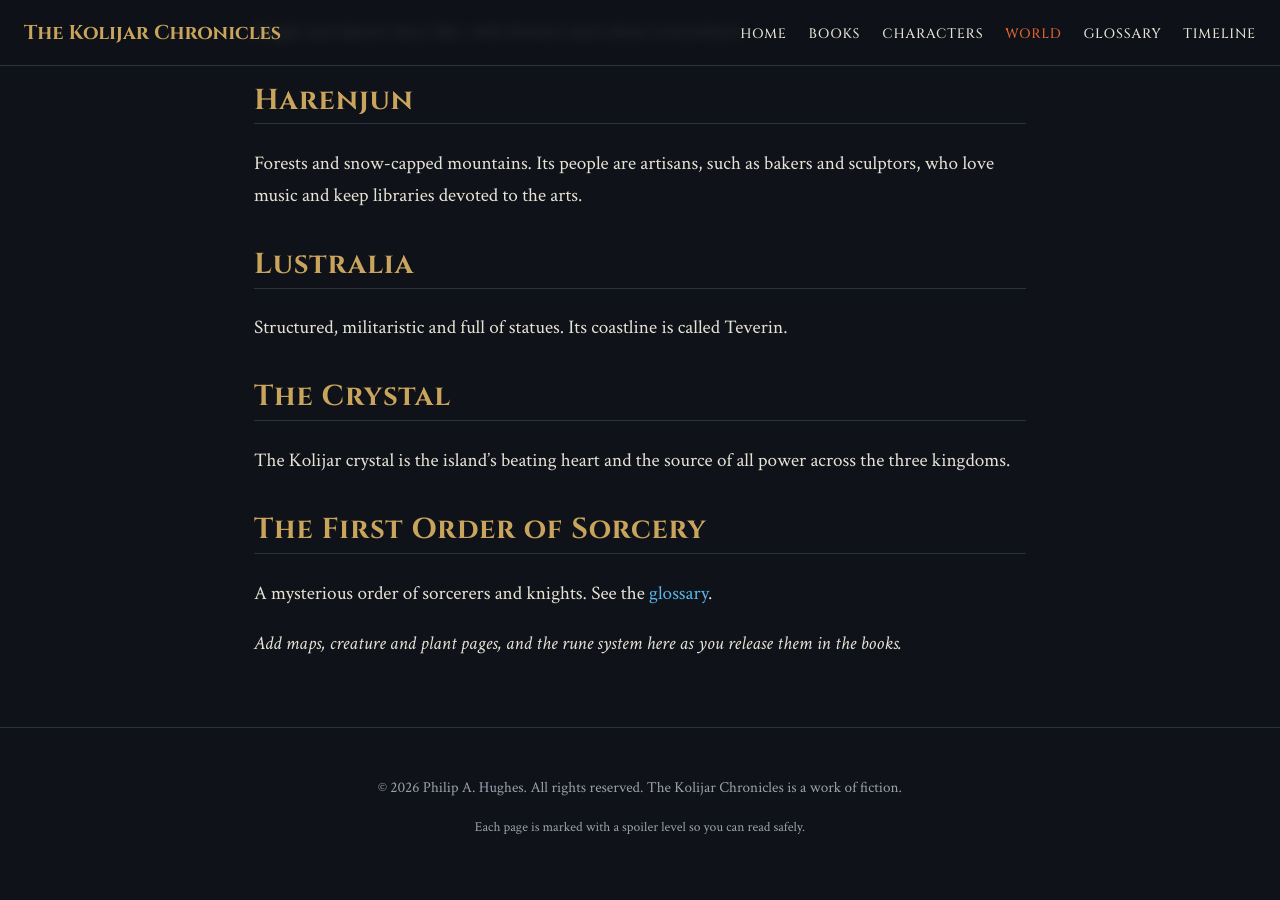
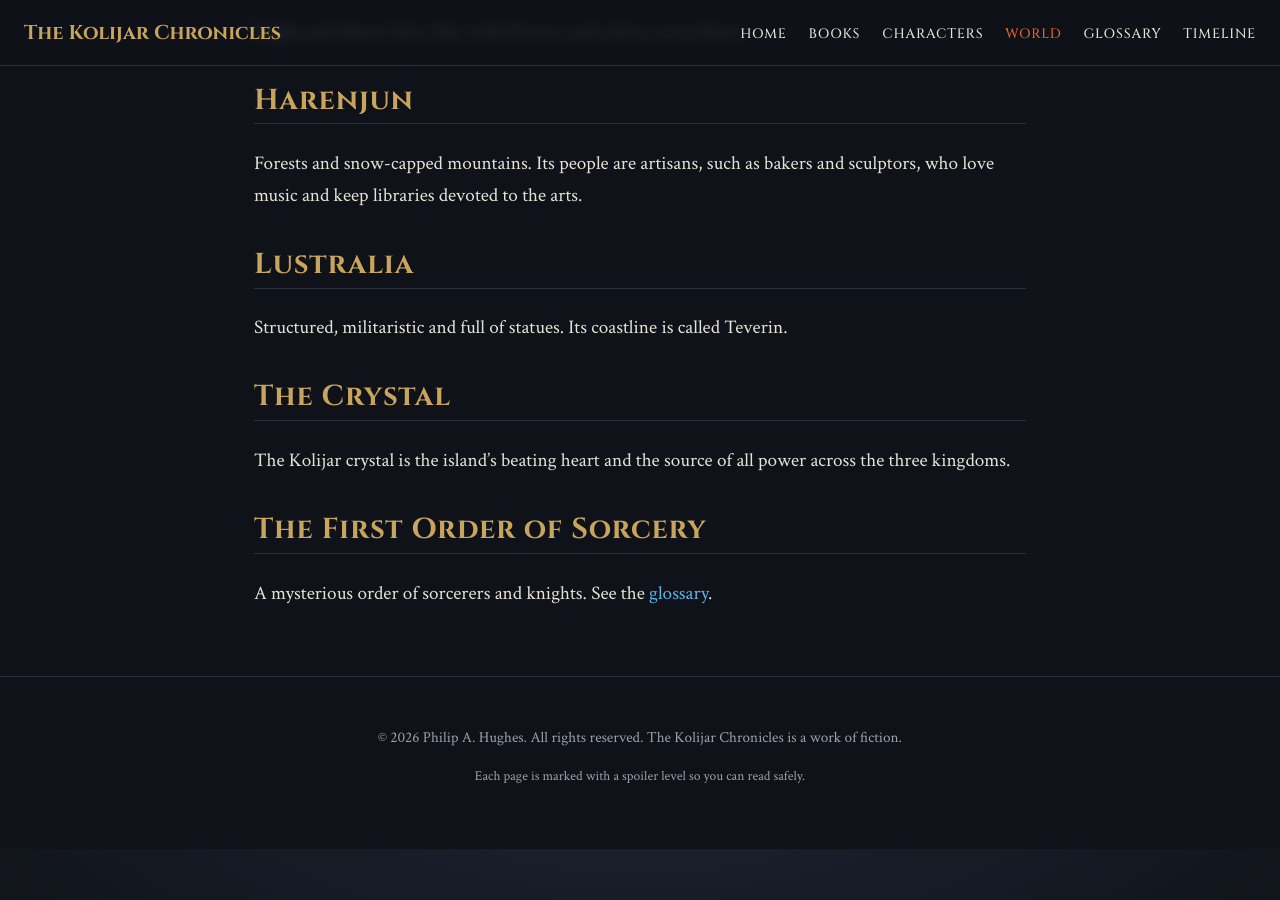
Before and after one commit to philauthor46/Kolijar-Hub, a Jekyll site: the page built from world/index.md, in a window 1280 px wide and 900 px high, scrolled down 565 px. Built offline with Jekyll 4.4.1, drawn with Linux system fonts in a browser that asks for light colours; after the commit the page ends 1414 px from its top, so only the background shows below that.

Commit message:
Remove placeholder for maps and creature pages
Removed placeholder text for future content.

```diff
--- a/world/index.md
+++ b/world/index.md
@@ -29,5 +29,3 @@ The Kolijar crystal is the island's beating heart and the source of all power ac
 
 ## The First Order of Sorcery
 A mysterious order of sorcerers and knights. See the [glossary]({{ "/world/glossary/" | relative_url }}).
-
-*Add maps, creature and plant pages, and the rune system here as you release them in the books.*
```
